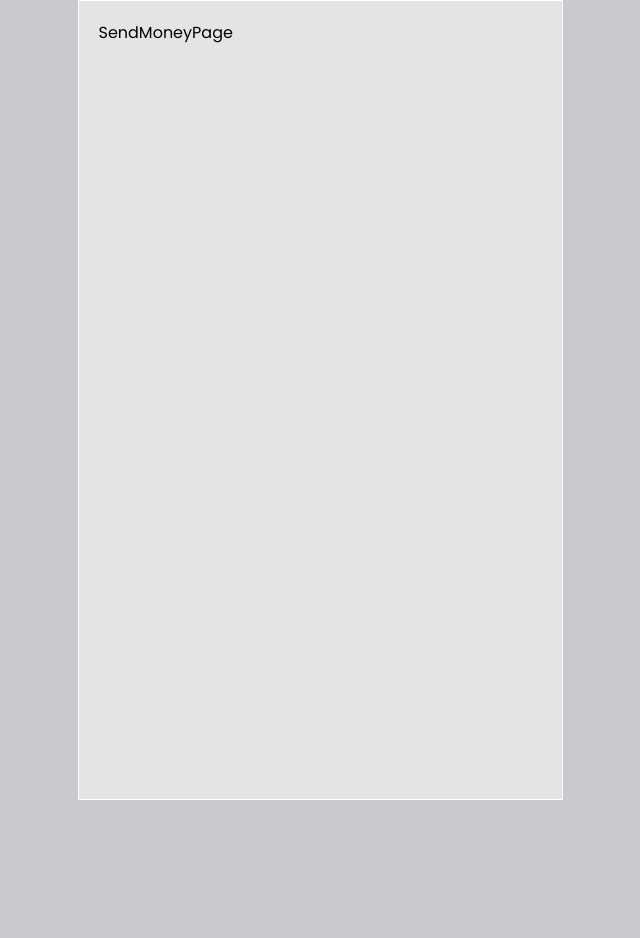
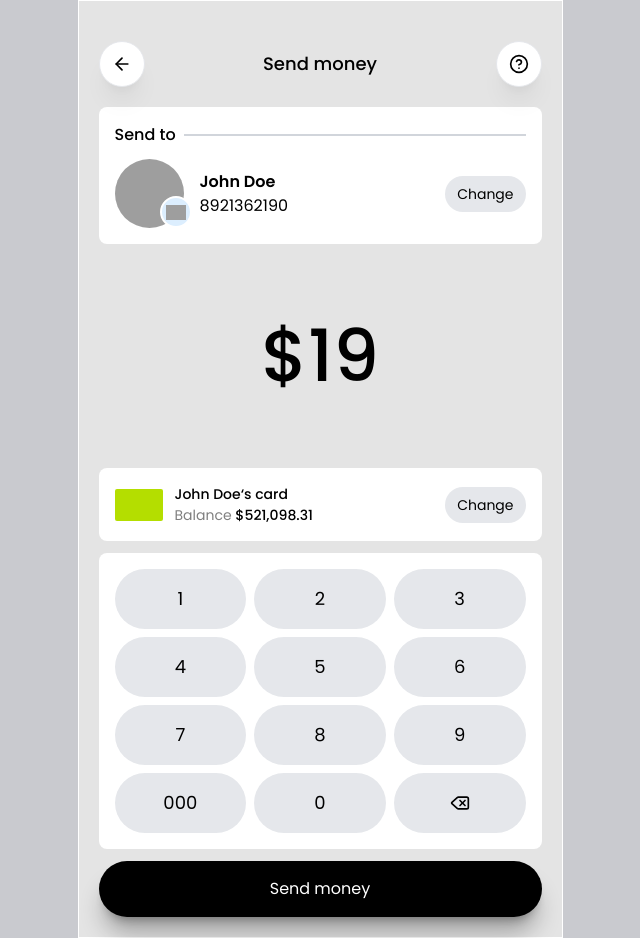
Before and after one commit to Franklin361/carla-test, a Next.js app: page /send-money in a window 1280 px wide. Shown: the whole page, without its empty margins (320-960 px from the left). Before the commit the page ends 800 px from the top, so only its background shows below. Built offline with nearby package versions, Linux system fonts and the light colour scheme; grey boxes are pictures that could not be loaded.

Commit message:
style: :lipstick: create send-money page

```diff
--- a/src/app/send-money/page.tsx
+++ b/src/app/send-money/page.tsx
@@ -1,5 +1,170 @@
+"use client";
+import {ArrowLeft, CircleHelp, Delete} from "lucide-react";
+import {useRef, useState} from "react";
+
+import TopBarLayout from "@/components/shared/top-bar-layout";
+import {icon} from "@/constants/icon";
+import {userInfo} from "@/constants/users";
+import {cn} from "@/lib/utils";
+import {formatCurrency} from "@/utils/format";
+
+const user = userInfo.usersToSendAgain[0];
+
 function SendMoneyPage() {
-  return <div>SendMoneyPage</div>;
+  const [value, setValue] = useState("19");
+
+  const divRef = useRef<HTMLDivElement>(null);
+
+  const goToEndOfTheScroll = () => {
+    divRef.current?.scrollTo({
+      left: divRef.current?.scrollWidth,
+    });
+  };
+
+  const changeValue = (newValue: string | number) => {
+    setValue((value) => `${value}${newValue}`.substring(0, 9));
+    goToEndOfTheScroll();
+  };
+
+  const deleteLastValue = () => {
+    setValue((value) => value.substring(0, value.length - 1));
+    divRef.current?.scrollTo({
+      left: divRef.current?.scrollWidth,
+    });
+    goToEndOfTheScroll();
+  };
+
+  return (
+    <div>
+      <TopBarLayout>
+        <button
+          className="grid place-items-center rounded-full border bg-white p-3 shadow-xl shadow-black/5 transition-all hover:bg-gray-100 active:bg-white/70"
+          type="button"
+        >
+          <ArrowLeft className="size-5" />
+        </button>
+        <span className="text-lg font-medium">Send money</span>
+        <button
+          className="grid place-items-center rounded-full border bg-white p-3 shadow-xl shadow-black/5 transition-all hover:bg-gray-100 active:bg-white/70"
+          type="button"
+        >
+          <CircleHelp className="size-5" />
+        </button>
+      </TopBarLayout>
+
+      <main className="space-y-3">
+        <header className="rounded-lg bg-white p-4">
+          <div className="flex items-center gap-2">
+            <span className="font-medium">Send to</span>
+            <div className="h-[2px] w-full flex-1 bg-gray-300" />
+          </div>
+          <div className="mt-3 flex flex-col items-start justify-between gap-2 sm:flex-row sm:items-center">
+            <div className="flex items-center gap-4">
+              <figure className="relative size-[69px]">
+                <img alt={user.name} className="size-[69px] rounded-full" src={user.userImage} />
+                <div
+                  className={cn(
+                    "absolute -bottom-0 -right-2 rounded-full border-2 border-white bg-white p-1",
+                    icon[user.platform].backgroundColor,
+                  )}
+                >
+                  <img
+                    alt={user.platform}
+                    className="size-5 object-contain"
+                    src={icon[user.platform].src}
+                  />
+                </div>
+              </figure>
+              <div className="flex flex-col gap-0">
+                <span className="font-semibold">{user.name}</span>
+                <span>{user.cardNumber}</span>
+              </div>
+            </div>
+            <button
+              className="w-full rounded-full bg-gray-200 p-2 px-3 text-sm transition-all hover:bg-gray-300 active:bg-gray-200 sm:w-fit"
+              type="button"
+            >
+              Change
+            </button>
+          </div>
+        </header>
+        {/* screen number */}
+        <section
+          ref={divRef}
+          className="hidden-scroll grid min-h-[200px] place-items-center overflow-x-auto"
+        >
+          <span className="text-7xl font-medium">{formatCurrency(+value)}</span>
+        </section>
+
+        <aside className="flex flex-col items-start justify-between gap-2 rounded-lg bg-white p-4 sm:flex-row sm:items-center">
+          <div className="flex items-center gap-3">
+            <div className="h-8 w-12 rounded-sm bg-[#b4de00]" />
+            <div className="flex flex-col text-sm">
+              <span className="font-medium leading-normal"> {user.name}&lsquo;s card</span>
+              <p>
+                <span className="text-black/50">Balance</span>{" "}
+                <span className="font-medium text-black">{formatCurrency(521098.31)}</span>{" "}
+              </p>
+            </div>
+          </div>
+
+          <button
+            className="w-full rounded-full bg-gray-200 p-2 px-3 text-sm transition-all hover:bg-gray-300 active:bg-gray-200 sm:w-fit"
+            type="button"
+          >
+            Change
+          </button>
+        </aside>
+
+        <div className="grid grid-cols-3 gap-2 rounded-lg bg-white p-4 text-lg">
+          {Array.from({length: 9}, (_, i) => i).map((_, i) => (
+            <button
+              // eslint-disable-next-line react/no-array-index-key
+              key={`btn-${i}`}
+              className="select-none rounded-full bg-gray-200 p-4 text-black transition-all hover:bg-[#b4de00] active:bg-[#b5de00d2] disabled:pointer-events-none disabled:opacity-50"
+              disabled={value.length >= 9}
+              type="button"
+              onClick={() => changeValue(i + 1)}
+            >
+              {i + 1}
+            </button>
+          ))}
+
+          <button
+            className="select-none rounded-full bg-gray-200 p-4 text-black transition-all hover:bg-[#b4de00] active:bg-[#b5de00d2] disabled:pointer-events-none disabled:opacity-50"
+            disabled={value.length >= 9}
+            type="button"
+            onClick={() => changeValue("000")}
+          >
+            000
+          </button>
+          <button
+            className="select-none rounded-full bg-gray-200 p-4 text-black transition-all hover:bg-[#b4de00] active:bg-[#b5de00d2] disabled:pointer-events-none disabled:opacity-50"
+            disabled={value.length >= 9}
+            type="button"
+            onClick={() => changeValue("0")}
+          >
+            0
+          </button>
+          <button
+            className="grid select-none place-items-center rounded-full bg-gray-200 p-4 text-black transition-all hover:bg-[#b4de00] active:bg-[#b5de00d2] disabled:pointer-events-none disabled:opacity-50"
+            disabled={!value}
+            type="button"
+            onClick={deleteLastValue}
+          >
+            <Delete className="size-5" />
+          </button>
+        </div>
+
+        <button
+          className="w-full gap-2 rounded-full bg-black p-4 text-center text-white shadow-xl shadow-black/30 transition-all hover:bg-black active:bg-black/70"
+          type="button"
+        >
+          Send money
+        </button>
+      </main>
+    </div>
+  );
 }
 
 export default SendMoneyPage;
```
